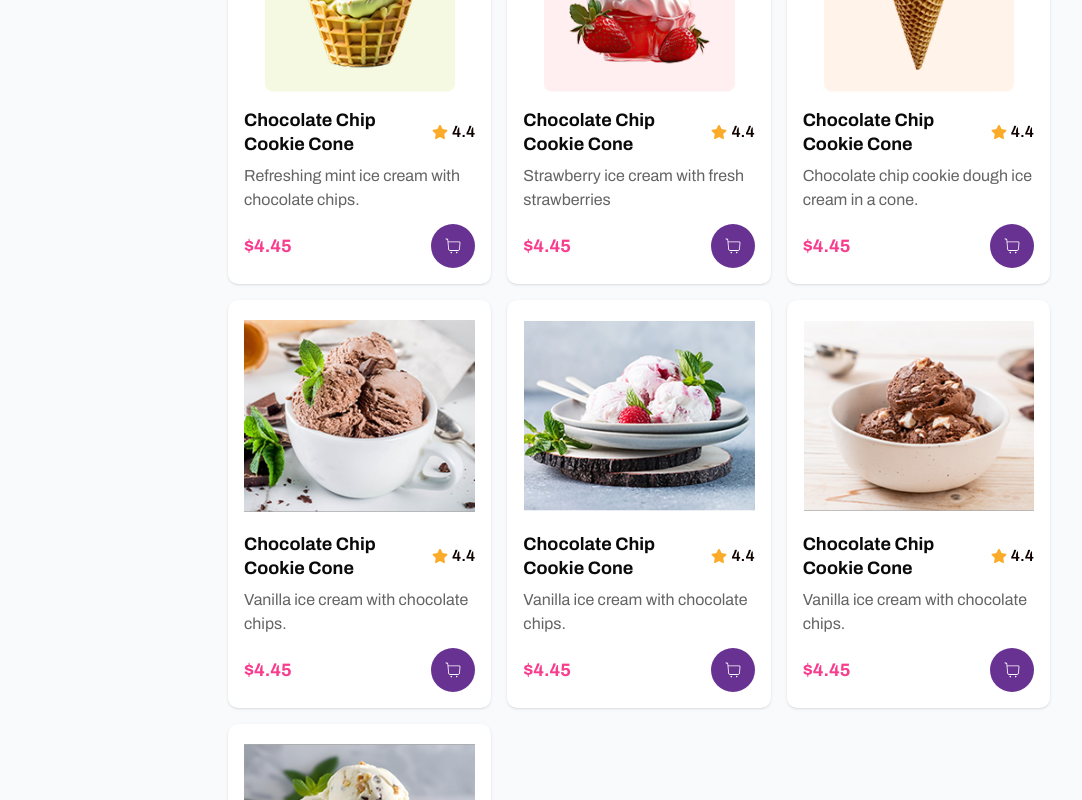
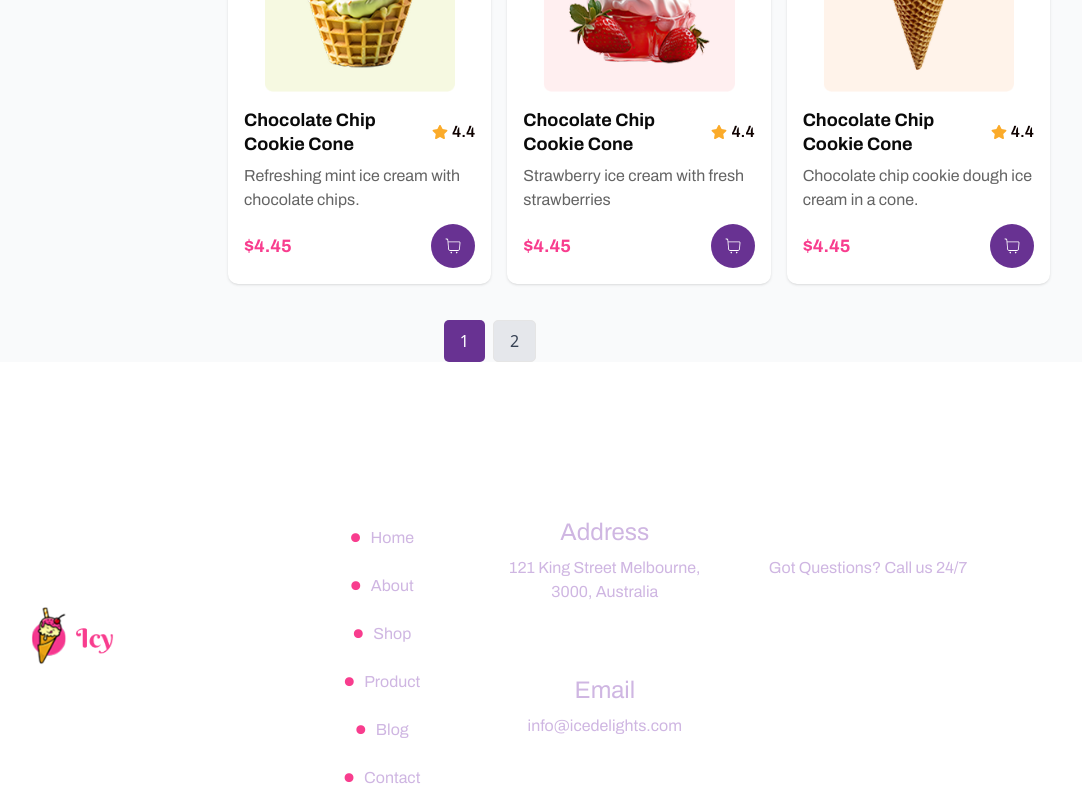
Before and after one commit to bishwas350/ice_cream, a React (Vite) app: page /Shop in a window 1280 px wide. Shown: the part 805-1605 px from the top of the page, without its empty margins (150-1232 px from the left). Built offline with nearby package versions, Linux system fonts and the light colour scheme.

Commit message:
pagination

```diff
--- a/src/component/ShopCard.jsx
+++ b/src/component/ShopCard.jsx
@@ -17,6 +17,8 @@ import img9 from '../assets/img/shop-img9.png'
 import img10 from '../assets/img/shop-img10.png'
 const ShopCard = () => {
     const [viewMode, setViewMode] = useState('grid');
+    const [currentPage, setCurrentPage] = useState(1);
+    const [productsPerPage] = useState(6);
     const data = [
         {
             img: img1,
@@ -30,65 +32,70 @@ const ShopCard = () => {
             title: 'Chocolate Chip Cookie Cone',
             rating: 4.4,
             price: 4.45,
-            discription:"Rich chocolate ice cream with chunks of brownie."
+            discription: "Rich chocolate ice cream with chunks of brownie."
         },
         {
             img: img3,
             title: 'Chocolate Chip Cookie Cone',
             rating: 4.4,
             price: 4.45,
-            discription:"Strawberry ice cream layered with shortcake"
+            discription: "Strawberry ice cream layered with shortcake"
         },
         {
             img: img4,
             title: 'Chocolate Chip Cookie Cone',
             rating: 4.4,
             price: 4.45,
-            discription:"Refreshing mint ice cream with chocolate chips."
+            discription: "Refreshing mint ice cream with chocolate chips."
         },
         {
             img: img5,
             title: 'Chocolate Chip Cookie Cone',
             rating: 4.4,
             price: 4.45,
-            discription:"Strawberry ice cream with fresh strawberries"
+            discription: "Strawberry ice cream with fresh strawberries"
         },
         {
             img: img6,
             title: 'Chocolate Chip Cookie Cone',
             rating: 4.4,
             price: 4.45,
-            discription:"Chocolate chip cookie dough ice cream in a cone."
+            discription: "Chocolate chip cookie dough ice cream in a cone."
         },
         {
             img: img7,
             title: 'Chocolate Chip Cookie Cone',
             rating: 4.4,
             price: 4.45,
-            discription:"Vanilla ice cream with chocolate chips."
+            discription: "Vanilla ice cream with chocolate chips."
         },
         {
             img: img8,
             title: 'Chocolate Chip Cookie Cone',
             rating: 4.4,
             price: 4.45,
-            discription:"Vanilla ice cream with chocolate chips."
+            discription: "Vanilla ice cream with chocolate chips."
         },
         {
             img: img9,
             title: 'Chocolate Chip Cookie Cone',
             rating: 4.4,
             price: 4.45,
-            discription:"Vanilla ice cream with chocolate chips."
+            discription: "Vanilla ice cream with chocolate chips."
         },
         {
             img: img10,
             title: 'Chocolate Chip Cookie Cone',
             rating: 4.4,
             price: 4.45,
-            discription:"Vanilla ice cream with chocolate chips."
+            discription: "Vanilla ice cream with chocolate chips."
         },
     ]
+
+    const indexLastProduct = currentPage * productsPerPage;
+    const indexFirstProduct = indexLastProduct - productsPerPage;
+    const currentProducts = data.slice(indexFirstProduct, indexLastProduct);
+    const paginate = (pageNumber) => setCurrentPage(pageNumber);
     return (
         <>
             <main className="py-8">
@@ -155,7 +162,7 @@ const ShopCard = () => {
                             {/* Main Content */}
                             <div className="w-full md:w-[75%]">
                                 <div className={`${viewMode === 'grid' ? 'grid grid-cols-2 sm:grid-cols-2 lg:grid-cols-3 gap-4' : 'flex flex-col gap-4'}`}>
-                                    {data.map((item, index) => (
+                                    {currentProducts.map((item, index) => (
                                         <div key={index} className={`rounded-[10px] bg-white dark:bg-gray-800 p-4 shadow-sm transition-colors duration-300`}>
                                             <div className={`${viewMode === 'list' ? 'flex items-center' : ''}`}>
                                                 <div className={`${viewMode === 'list' ? 'w-1/4 pr-4' : 'flex justify-center mb-4'}`}>
@@ -193,6 +200,15 @@ const ShopCard = () => {
                                 </div>
                             </div>
                         </div>
+                            <div className="flex justify-center mt-5 mb-5 ">
+                                {
+                                    Array.from({ length: Math.ceil(data.length / productsPerPage) }, (_, i) => (
+                                        <button key={i} onClick={() => paginate(i + 1)} className={`px-4  py-2 mx-1 ${currentPage === i + 1 ? "bg-[#683292] text-white rounded-[5px]" : "bg-gray-200 dark:bg-gray-700 text-gray-700 dark:text-gray-300 border rounded-[5px]"} `}>
+                                            {i + 1}
+                                        </button>
+                                    ))
+                                }
+                            </div>
                     </Container>
                 </div>
             </main>
```
